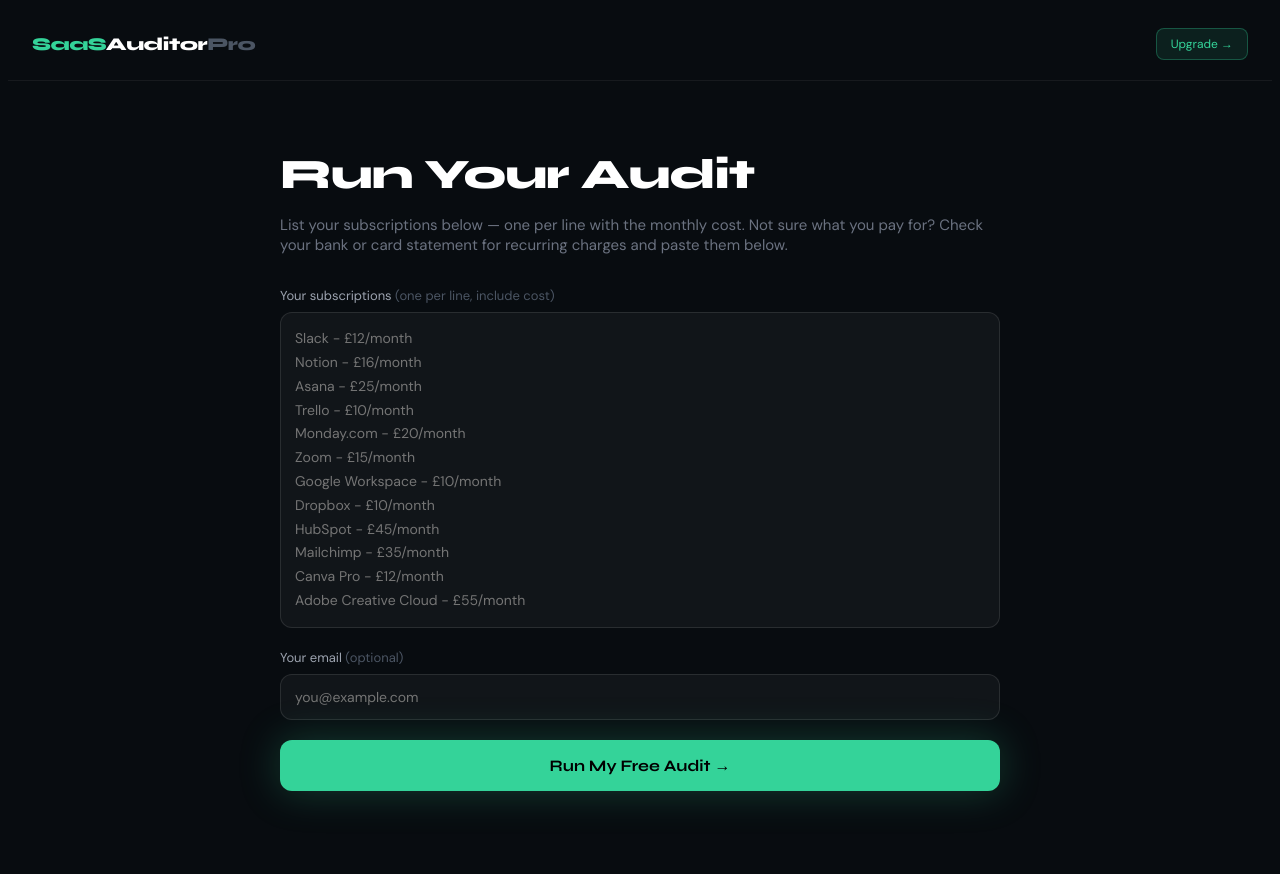
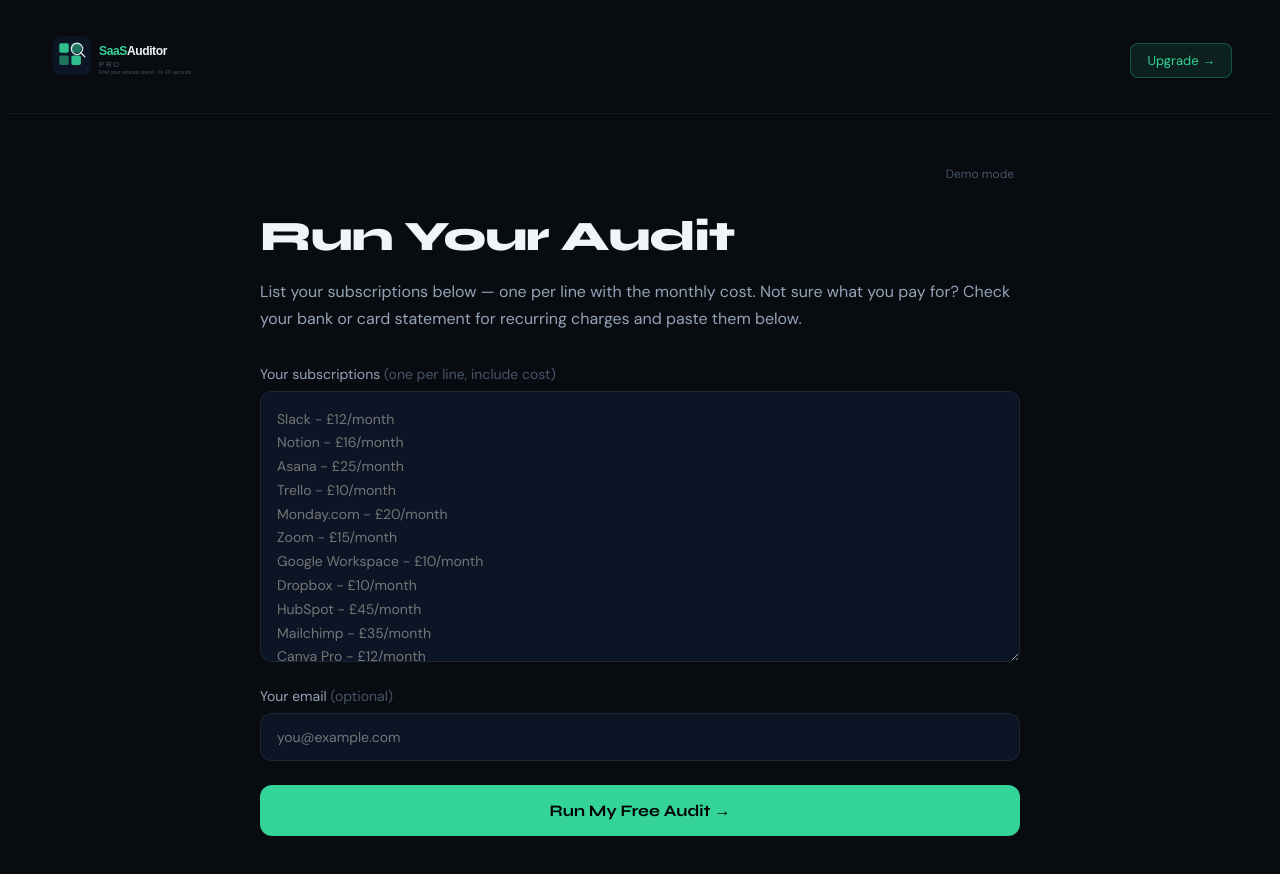
Before and after one commit to SaasAuditorPro/saas-auditor-pro, a Next.js app in the folder saas-auditor-pro/: page /audit in a window 1280 px wide. Shown: the top 874 px of the page. Before the commit the page ends 839 px from the top, so only its background shows below. Built offline with nearby package versions, Linux system fonts and the light colour scheme.

Commit message:
Update page.tsx
Demo mode

```diff
--- a/saas-auditor-pro/app/audit/page.tsx
+++ b/saas-auditor-pro/app/audit/page.tsx
@@ -16,145 +16,190 @@
 Canva Pro - £12/month
 Adobe Creative Cloud - £55/month`;
 
-interface Teaser { totalMonthly: number; wastePct: number; annualSaving: number; toolCount: number; biggestWaste: string; }
+const DEMO_PASSWORD = "SaaSdemoPro10*";
+
+const c = {
+  bg: "#080c10",
+  card: "#0c1525",
+  green: "#34d399",
+  greenBorder: "rgba(52,211,153,0.25)",
+  text: "#f1f5f9",
+  sub: "#94a3b8",
+  dim: "#475569",
+};
 
 export default function AuditPage() {
   const [subscriptions, setSubscriptions] = useState("");
   const [email, setEmail] = useState("");
+  const [demoPassword, setDemoPassword] = useState("");
   const [loading, setLoading] = useState(false);
+  const [teaser, setTeaser] = useState<any>(null);
   const [report, setReport] = useState("");
-  const [teaser, setTeaser] = useState<Teaser | null>(null);
   const [error, setError] = useState("");
+  const [showDemo, setShowDemo] = useState(false);
 
-  const runAudit = async (isPro = false) => {
+  const isDemoMode = demoPassword === DEMO_PASSWORD;
+
+  const runAudit = async () => {
     if (!subscriptions.trim()) { setError("Please paste your subscriptions first."); return; }
-    setError(""); setLoading(true); setReport(""); setTeaser(null);
+    setError(""); setLoading(true); setTeaser(null); setReport("");
     try {
-      if (email) { fetch("/api/subscribe", { method: "POST", headers: { "Content-Type": "application/json" }, body: JSON.stringify({ email }) }).catch(() => {}); }
-      const res = await fetch("/api/audit", { method: "POST", headers: { "Content-Type": "application/json" }, body: JSON.stringify({ subscriptions, email, isPro }) });
+      const res = await fetch("/api/audit", {
+        method: "POST",
+        headers: { "Content-Type": "application/json" },
+        body: JSON.stringify({ subscriptions, email, isPro: isDemoMode })
+      });
       const data = await res.json();
-      if (data.error) setError(data.error);
-      else if (data.isPro) setReport(data.report);
-      else setTeaser(data.teaser);
+      if (data.error) {
+        setError(data.error);
+      } else if (isDemoMode) {
+        setReport(data.report);
+      } else {
+        setTeaser(data.teaser);
+      }
     } catch { setError("Something went wrong. Please try again."); }
     finally { setLoading(false); }
   };
 
+  const goToCheckout = async () => {
+    const res = await fetch("/api/checkout", { method: "POST", headers: { "Content-Type": "application/json" }, body: JSON.stringify({ email }) });
+    const data = await res.json();
+    if (data.url) window.location.href = data.url;
+  };
+
   const renderedReport = report ? marked(report) as string : "";
 
-  const goToCheckout = async () => {
-    try {
-      const res = await fetch("/api/checkout", { method: "POST", headers: { "Content-Type": "application/json" }, body: JSON.stringify({ email: email || undefined }) });
-      const data = await res.json();
-      if (data.url) { window.location.href = data.url; }
-      else { window.location.href = "/checkout"; }
-    } catch { window.location.href = "/checkout"; }
-  };
-
   return (
-    <main style={{ minHeight: "100vh", background: "#080c10" }}>
-      <nav style={{ display: "flex", alignItems: "center", justifyContent: "space-between", padding: "20px 24px", borderBottom: "1px solid rgba(255,255,255,0.06)" }}>
-        <Link href="/" style={{ fontFamily: "Syne, sans-serif", fontWeight: 800, fontSize: "18px", textDecoration: "none", letterSpacing: "-0.5px" }}>
-          <span style={{ color: "#34d399" }}>SaaS</span><span style={{ color: "#fff" }}>Auditor</span><span style={{ color: "#4b5563" }}>Pro</span>
+    <main style={{ minHeight: "100vh", background: c.bg }}>
+      <nav style={{ display: "flex", alignItems: "center", justifyContent: "space-between", padding: "24px 40px", borderBottom: "1px solid rgba(255,255,255,0.06)" }}>
+        <Link href="/" style={{ textDecoration: "none" }}>
+          <img src="/logo.svg" alt="SaaS Auditor Pro" style={{ height: "52px", width: "auto" }} />
         </Link>
-        <Link href="/checkout" style={{ fontSize: "12px", background: "rgba(52,211,153,0.1)", border: "1px solid rgba(52,211,153,0.3)", color: "#34d399", padding: "7px 14px", borderRadius: "8px", textDecoration: "none", fontFamily: "DM Sans, sans-serif", whiteSpace: "nowrap" }}>Upgrade →</Link>
+        <Link href="/checkout" style={{ fontSize: "13px", background: "rgba(52,211,153,0.1)", border: "1px solid rgba(52,211,153,0.3)", color: c.green, padding: "8px 16px", borderRadius: "8px", textDecoration: "none", fontFamily: "DM Sans, sans-serif" }}>Upgrade →</Link>
       </nav>
 
-      <div style={{ maxWidth: "720px", margin: "0 auto", padding: "40px 24px" }}>
+      <div style={{ maxWidth: "760px", margin: "0 auto", padding: "48px 32px" }}>
+
+        {/* Demo mode toggle */}
+        <div style={{ textAlign: "right", marginBottom: "12px" }}>
+          <button onClick={() => setShowDemo(!showDemo)} style={{ background: "none", border: "none", color: c.dim, fontSize: "12px", cursor: "pointer", fontFamily: "DM Sans, sans-serif" }}>
+            {showDemo ? "Hide demo mode" : "Demo mode"}
+          </button>
+        </div>
+
+        {showDemo && (
+          <div style={{ background: "rgba(96,165,250,0.06)", border: "1px solid rgba(96,165,250,0.15)", borderRadius: "12px", padding: "16px 20px", marginBottom: "20px" }}>
+            <label style={{ fontFamily: "DM Sans, sans-serif", fontSize: "13px", color: "#60a5fa", display: "block", marginBottom: "8px" }}>Demo password</label>
+            <input
+              type="password"
+              value={demoPassword}
+              onChange={e => setDemoPassword(e.target.value)}
+              placeholder="Enter demo password"
+              style={{ width: "100%", background: "#0c1525", border: "1px solid rgba(96,165,250,0.2)", borderRadius: "8px", padding: "10px 14px", color: c.text, fontFamily: "DM Sans, sans-serif", fontSize: "14px", boxSizing: "border-box" }}
+            />
+            {isDemoMode && <p style={{ fontFamily: "DM Sans, sans-serif", fontSize: "12px", color: c.green, marginTop: "8px" }}>✓ Demo mode active — full report unlocked</p>}
+          </div>
+        )}
+
         {!teaser && !report ? (
           <>
-            <h1 style={{ fontFamily: "Syne, sans-serif", fontWeight: 800, fontSize: "clamp(28px, 6vw, 42px)", color: "#fff", marginBottom: "8px", letterSpacing: "-1px" }}>Run Your Audit</h1>
-            <p style={{ fontFamily: "DM Sans, sans-serif", color: "#6b7280", marginBottom: "32px", fontSize: "15px" }}>List your subscriptions below — one per line with the monthly cost. Not sure what you pay for? Check your bank or card statement for recurring charges and paste them below.</p>
-            <div style={{ marginBottom: "16px" }}>
-              <label style={{ fontFamily: "DM Sans, sans-serif", fontSize: "13px", color: "#9ca3af", display: "block", marginBottom: "8px" }}>Your subscriptions <span style={{ color: "#4b5563" }}>(one per line, include cost)</span></label>
-              <textarea value={subscriptions} onChange={(e) => setSubscriptions(e.target.value)} placeholder={PLACEHOLDER} rows={12} style={{ width: "100%", background: "rgba(255,255,255,0.04)", border: "1px solid rgba(255,255,255,0.1)", borderRadius: "12px", padding: "14px", fontFamily: "DM Sans, sans-serif", fontSize: "14px", color: "#d1d5db", outline: "none", resize: "none", boxSizing: "border-box", lineHeight: "1.7" }} />
+            <h1 style={{ fontFamily: "Syne, sans-serif", fontWeight: 800, fontSize: "clamp(28px, 5vw, 42px)", color: c.text, marginBottom: "12px", letterSpacing: "-1px" }}>Run Your Audit</h1>
+            <p style={{ fontFamily: "DM Sans, sans-serif", color: c.sub, fontSize: "16px", marginBottom: "32px", lineHeight: 1.7 }}>
+              List your subscriptions below — one per line with the monthly cost. Not sure what you pay for? Check your bank or card statement for recurring charges and paste them below.
+            </p>
+
+            <div style={{ marginBottom: "20px" }}>
+              <label style={{ fontFamily: "DM Sans, sans-serif", fontSize: "14px", color: c.sub, display: "block", marginBottom: "8px" }}>Your subscriptions <span style={{ color: c.dim }}>(one per line, include cost)</span></label>
+              <textarea
+                value={subscriptions}
+                onChange={e => setSubscriptions(e.target.value)}
+                placeholder={PLACEHOLDER}
+                rows={10}
+                style={{ width: "100%", background: "#0c1525", border: "1px solid rgba(255,255,255,0.08)", borderRadius: "12px", padding: "16px", color: c.text, fontFamily: "DM Sans, sans-serif", fontSize: "14px", lineHeight: 1.7, resize: "vertical", boxSizing: "border-box" }}
+              />
             </div>
-            <div style={{ marginBottom: "20px" }}>
-              <label style={{ fontFamily: "DM Sans, sans-serif", fontSize: "13px", color: "#9ca3af", display: "block", marginBottom: "8px" }}>Your email <span style={{ color: "#4b5563" }}>(optional)</span></label>
-              <input type="email" value={email} onChange={(e) => setEmail(e.target.value)} placeholder="you@example.com" style={{ width: "100%", background: "rgba(255,255,255,0.04)", border: "1px solid rgba(255,255,255,0.1)", borderRadius: "12px", padding: "13px 14px", fontFamily: "DM Sans, sans-serif", fontSize: "14px", color: "#d1d5db", outline: "none", boxSizing: "border-box" }} />
+
+            <div style={{ marginBottom: "24px" }}>
+              <label style={{ fontFamily: "DM Sans, sans-serif", fontSize: "14px", color: c.sub, display: "block", marginBottom: "8px" }}>Your email <span style={{ color: c.dim }}>(optional)</span></label>
+              <input
+                type="email"
+                value={email}
+                onChange={e => setEmail(e.target.value)}
+                placeholder="you@example.com"
+                style={{ width: "100%", background: "#0c1525", border: "1px solid rgba(255,255,255,0.08)", borderRadius: "12px", padding: "14px 16px", color: c.text, fontFamily: "DM Sans, sans-serif", fontSize: "14px", boxSizing: "border-box" }}
+              />
             </div>
-            {error && <p style={{ color: "#f87171", fontSize: "14px", background: "rgba(248,113,113,0.1)", border: "1px solid rgba(248,113,113,0.2)", borderRadius: "8px", padding: "12px 14px", marginBottom: "16px", fontFamily: "DM Sans, sans-serif" }}>{error}</p>}
-            <button onClick={() => runAudit(false)} disabled={loading} style={{ width: "100%", background: loading ? "#1f2937" : "#34d399", color: loading ? "#6b7280" : "#000", fontFamily: "Syne, sans-serif", fontWeight: 700, fontSize: "16px", padding: "16px", borderRadius: "12px", border: "none", cursor: loading ? "not-allowed" : "pointer", boxShadow: loading ? "none" : "0 0 40px rgba(52,211,153,0.25)", transition: "all 0.2s" }}>
-              {loading ? "Analysing your stack..." : "Run My Free Audit →"}
+
+            {error && <div style={{ background: "rgba(248,113,113,0.1)", border: "1px solid rgba(248,113,113,0.3)", borderRadius: "10px", padding: "12px 16px", marginBottom: "20px", fontFamily: "DM Sans, sans-serif", fontSize: "14px", color: "#f87171" }}>{error}</div>}
+
+            <button
+              onClick={runAudit}
+              disabled={loading}
+              style={{ width: "100%", background: c.green, color: "#000", fontFamily: "Syne, sans-serif", fontWeight: 700, fontSize: "16px", padding: "16px", borderRadius: "12px", border: "none", cursor: loading ? "not-allowed" : "pointer", opacity: loading ? 0.7 : 1 }}
+            >
+              {loading ? "Analysing your stack..." : isDemoMode ? "Run Full Demo Audit →" : "Run My Free Audit →"}
             </button>
           </>
         ) : teaser ? (
           <>
-            <h1 style={{ fontFamily: "Syne, sans-serif", fontWeight: 800, fontSize: "clamp(24px, 5vw, 36px)", color: "#fff", letterSpacing: "-1px", marginBottom: "32px" }}>Your Audit Results</h1>
+            <h2 style={{ fontFamily: "Syne, sans-serif", fontWeight: 800, fontSize: "32px", color: c.text, marginBottom: "32px", letterSpacing: "-1px" }}>Your Audit Results</h2>
 
-            <div style={{ display: "grid", gridTemplateColumns: "1fr 1fr", gap: "12px", marginBottom: "28px" }}>
-              <div style={{ background: "rgba(255,255,255,0.03)", border: "1px solid rgba(255,255,255,0.07)", borderRadius: "16px", padding: "20px" }}>
-                <div style={{ fontFamily: "DM Sans, sans-serif", fontSize: "12px", color: "#6b7280", marginBottom: "6px", textTransform: "uppercase", letterSpacing: "0.5px" }}>Monthly spend</div>
-                <div style={{ fontFamily: "Syne, sans-serif", fontWeight: 800, fontSize: "32px", color: "#fff", letterSpacing: "-1px" }}>£{teaser.totalMonthly}</div>
+            <div style={{ display: "grid", gridTemplateColumns: "1fr 1fr", gap: "16px", marginBottom: "24px" }}>
+              <div style={{ background: c.card, border: "1px solid rgba(255,255,255,0.06)", borderRadius: "16px", padding: "24px" }}>
+                <div style={{ fontFamily: "DM Sans, sans-serif", fontSize: "12px", color: c.dim, letterSpacing: "1px", marginBottom: "8px" }}>MONTHLY SPEND</div>
+                <div style={{ fontFamily: "Syne, sans-serif", fontWeight: 800, fontSize: "40px", color: c.text }}>£{teaser?.totalMonthly}</div>
               </div>
-              <div style={{ background: "rgba(52,211,153,0.08)", border: "1px solid rgba(52,211,153,0.3)", borderRadius: "16px", padding: "20px" }}>
-                <div style={{ fontFamily: "DM Sans, sans-serif", fontSize: "12px", color: "#34d399", marginBottom: "6px", textTransform: "uppercase", letterSpacing: "0.5px" }}>Potential saving</div>
-                <div style={{ fontFamily: "Syne, sans-serif", fontWeight: 800, fontSize: "32px", color: "#34d399", letterSpacing: "-1px" }}>£{teaser.annualSaving}/yr</div>
+              <div style={{ background: "rgba(52,211,153,0.05)", border: `1px solid ${c.greenBorder}`, borderRadius: "16px", padding: "24px" }}>
+                <div style={{ fontFamily: "DM Sans, sans-serif", fontSize: "12px", color: c.green, letterSpacing: "1px", marginBottom: "8px" }}>POTENTIAL SAVING</div>
+                <div style={{ fontFamily: "Syne, sans-serif", fontWeight: 800, fontSize: "40px", color: c.green }}>£{teaser?.annualSaving}/yr</div>
               </div>
             </div>
 
-            <div style={{ background: "rgba(255,255,255,0.03)", border: "1px solid rgba(255,255,255,0.07)", borderRadius: "16px", padding: "24px", marginBottom: "28px" }}>
-              <p style={{ fontFamily: "DM Sans, sans-serif", color: "#9ca3af", fontSize: "14px", marginBottom: "16px" }}>
-                We analysed your {teaser.toolCount} subscriptions and found <strong style={{ color: "#fff" }}>{teaser.wastePct}% waste</strong>. Your biggest drain is <strong style={{ color: "#f87171" }}>{teaser.biggestWaste}</strong>.
+            <div style={{ background: c.card, border: "1px solid rgba(255,255,255,0.06)", borderRadius: "16px", padding: "28px", marginBottom: "24px", position: "relative", overflow: "hidden" }}>
+              <p style={{ fontFamily: "DM Sans, sans-serif", fontSize: "15px", color: c.sub, marginBottom: "20px" }}>
+                We analysed your <strong style={{ color: c.text }}>{teaser?.toolCount} subscriptions</strong> and found <strong style={{ color: c.text }}>{teaser?.wastePct}% waste</strong>. Your biggest drain is <strong style={{ color: c.green }}>{teaser?.biggestWaste}</strong>.
               </p>
 
-              <div style={{ position: "relative", overflow: "hidden", borderRadius: "12px" }}>
-                <div style={{ filter: "blur(4px)", opacity: 0.4, background: "rgba(255,255,255,0.02)", border: "1px solid rgba(255,255,255,0.06)", borderRadius: "12px", padding: "20px", fontFamily: "DM Sans, sans-serif", fontSize: "13px", color: "#d1d5db", lineHeight: 1.8 }}>
-                  <p>🔴 CUT IMMEDIATELY</p>
-                  <p>████████ — £XX/month — ████████████████</p>
-                  <p>████████ — £XX/month — ████████████████</p>
-                  <p>🟡 REPLACE WITH CHEAPER ALTERNATIVE</p>
-                  <p>████████ → ████████ — Save £XX/month</p>
-                  <p>🟢 OVERLAPPING TOOLS</p>
-                  <p>████████ and ████████ do the same thing</p>
-                  <p>📊 YOUR OPTIMISED STACK — £XXX/month</p>
-                </div>
-                <div style={{ position: "absolute", inset: 0, display: "flex", alignItems: "center", justifyContent: "center", background: "rgba(8,12,16,0.7)", borderRadius: "12px" }}>
-                  <div style={{ textAlign: "center" }}>
-                    <div style={{ fontFamily: "Syne, sans-serif", fontWeight: 800, fontSize: "18px", color: "#fff", marginBottom: "4px" }}>🔒 Full report locked</div>
-                    <div style={{ fontFamily: "DM Sans, sans-serif", fontSize: "13px", color: "#6b7280" }}>Upgrade to unlock every saving</div>
-                  </div>
-                </div>
+              <div style={{ filter: "blur(4px)", pointerEvents: "none", userSelect: "none", opacity: 0.5 }}>
+                {["🔴 Cut immediately: Hootsuite — save £49/month", "🟡 Replace: Mailchimp → Brevo — save £23/month", "🟢 Overlap: Xero + QuickBooks — paying twice", "📊 Summary: £127/month saveable", "⚡ Week 1: Cancel Hootsuite today"].map((line, i) => (
+                  <div key={i} style={{ fontFamily: "DM Sans, sans-serif", fontSize: "14px", color: c.sub, padding: "6px 0", borderBottom: "1px solid rgba(255,255,255,0.04)" }}>{line}</div>
+                ))}
+              </div>
+
+              <div style={{ position: "absolute", top: "50%", left: "50%", transform: "translate(-50%, -50%)", textAlign: "center", zIndex: 10 }}>
+                <div style={{ fontSize: "28px", marginBottom: "8px" }}>🔒</div>
+                <div style={{ fontFamily: "Syne, sans-serif", fontWeight: 700, fontSize: "18px", color: c.text }}>Full report locked</div>
+                <div style={{ fontFamily: "DM Sans, sans-serif", fontSize: "13px", color: c.sub }}>Upgrade to unlock every saving</div>
               </div>
             </div>
 
-            <div style={{ background: "rgba(52,211,153,0.07)", border: "1px solid rgba(52,211,153,0.25)", borderRadius: "16px", padding: "28px 24px", textAlign: "center", marginBottom: "16px" }}>
-              <div style={{ fontFamily: "Syne, sans-serif", fontWeight: 800, fontSize: "28px", color: "#34d399", marginBottom: "4px" }}>£{teaser.annualSaving} waiting for you</div>
-              <p style={{ fontFamily: "DM Sans, sans-serif", color: "#9ca3af", fontSize: "14px", marginBottom: "20px" }}>Unlock your full report to see exactly what to cut, what to replace, and your week-by-week action plan.</p>
-              <button onClick={goToCheckout} style={{ display: "inline-block", background: "#34d399", color: "#000", fontFamily: "Syne, sans-serif", fontWeight: 700, padding: "14px 32px", borderRadius: "10px", border: "none", cursor: "pointer", fontSize: "16px", boxShadow: "0 0 40px rgba(52,211,153,0.3)" }}>
+            <div style={{ background: "rgba(52,211,153,0.04)", border: `1px solid ${c.greenBorder}`, borderRadius: "16px", padding: "28px", textAlign: "center" }}>
+              <h3 style={{ fontFamily: "Syne, sans-serif", fontWeight: 800, fontSize: "24px", color: c.green, marginBottom: "8px" }}>£{teaser?.annualSaving} waiting for you</h3>
+              <p style={{ fontFamily: "DM Sans, sans-serif", color: c.sub, fontSize: "14px", marginBottom: "24px" }}>Unlock your full report to see exactly what to cut, what to replace, and your week-by-week action plan.</p>
+              <button onClick={goToCheckout} style={{ display: "inline-block", background: c.green, color: "#000", fontFamily: "Syne, sans-serif", fontWeight: 700, padding: "14px 32px", borderRadius: "10px", border: "none", cursor: "pointer", fontSize: "16px", boxShadow: "0 0 40px rgba(52,211,153,0.3)" }}>
                 Unlock Full Report — £19/mo →
               </button>
-              <p style={{ fontFamily: "DM Sans, sans-serif", color: "#4b5563", fontSize: "12px", marginTop: "12px" }}>Cancel anytime · Pays for itself in week 1</p>
+              <p style={{ fontFamily: "DM Sans, sans-serif", color: c.dim, fontSize: "12px", marginTop: "12px" }}>Cancel anytime · Pays for itself in week 1</p>
             </div>
-
-            <button onClick={() => { setTeaser(null); setSubscriptions(""); }} style={{ width: "100%", background: "none", border: "1px solid rgba(255,255,255,0.08)", color: "#6b7280", fontFamily: "DM Sans, sans-serif", fontSize: "13px", padding: "12px", borderRadius: "10px", cursor: "pointer" }}>← Start over</button>
           </>
         ) : (
           <>
-            <div style={{ display: "flex", alignItems: "center", justifyContent: "space-between", marginBottom: "28px", flexWrap: "wrap", gap: "12px" }}>
-              <h1 style={{ fontFamily: "Syne, sans-serif", fontWeight: 800, fontSize: "clamp(24px, 5vw, 36px)", color: "#fff", letterSpacing: "-1px", margin: 0 }}>Your Full Savings Report</h1>
-              <button onClick={() => { setReport(""); setSubscriptions(""); }} style={{ fontSize: "13px", color: "#6b7280", background: "none", border: "none", cursor: "pointer", fontFamily: "DM Sans, sans-serif", whiteSpace: "nowrap" }}>← Run another</button>
+            <div style={{ display: "flex", alignItems: "center", justifyContent: "space-between", marginBottom: "32px", flexWrap: "wrap", gap: "12px" }}>
+              <h2 style={{ fontFamily: "Syne, sans-serif", fontWeight: 800, fontSize: "28px", color: c.text, letterSpacing: "-0.5px" }}>Your Full Audit Report</h2>
+              {isDemoMode && <span style={{ fontFamily: "DM Sans, sans-serif", fontSize: "12px", color: "#60a5fa", background: "rgba(96,165,250,0.1)", border: "1px solid rgba(96,165,250,0.2)", padding: "4px 12px", borderRadius: "100px" }}>Demo Mode</span>}
             </div>
-            <div className="report-content" dangerouslySetInnerHTML={{ __html: renderedReport }} style={{ background: "rgba(255,255,255,0.03)", border: "1px solid rgba(52,211,153,0.2)", borderRadius: "16px", padding: "clamp(20px, 5vw, 40px)", marginBottom: "28px", overflowX: "auto" }} />
+            <div
+              dangerouslySetInnerHTML={{ __html: renderedReport }}
+              style={{ fontFamily: "DM Sans, sans-serif", color: c.sub, lineHeight: 1.8, fontSize: "15px" }}
+            />
+            <div style={{ marginTop: "40px", textAlign: "center" }}>
+              <button onClick={() => { setReport(""); setTeaser(null); setSubscriptions(""); }} style={{ background: "none", border: `1px solid rgba(255,255,255,0.1)`, color: c.sub, fontFamily: "DM Sans, sans-serif", fontSize: "14px", padding: "10px 24px", borderRadius: "8px", cursor: "pointer" }}>
+                Run another audit
+              </button>
+            </div>
           </>
         )}
       </div>
-
-      <style>{`
-        .report-content { color: #d1d5db; font-family: 'DM Sans', sans-serif; font-size: 15px; line-height: 1.8; }
-        .report-content h1, .report-content h2, .report-content h3 { font-family: 'Syne', sans-serif; color: #f9fafb; margin: 24px 0 10px; letter-spacing: -0.5px; }
-        .report-content h2 { font-size: 18px; border-bottom: 1px solid rgba(255,255,255,0.08); padding-bottom: 8px; }
-        .report-content h3 { font-size: 16px; color: #34d399; }
-        .report-content p { margin: 10px 0; }
-        .report-content strong { color: #f9fafb; font-weight: 600; }
-        .report-content ul, .report-content ol { padding-left: 18px; margin: 10px 0; }
-        .report-content li { margin: 5px 0; }
-        .report-content table { width: 100%; border-collapse: collapse; margin: 16px 0; font-size: 13px; min-width: 300px; }
-        .report-content th { background: rgba(52,211,153,0.1); color: #34d399; padding: 8px 12px; text-align: left; font-family: 'Syne', sans-serif; font-weight: 600; border: 1px solid rgba(52,211,153,0.2); }
-        .report-content td { padding: 8px 12px; border: 1px solid rgba(255,255,255,0.06); color: #d1d5db; }
-        .report-content tr:nth-child(even) td { background: rgba(255,255,255,0.02); }
-        .report-content hr { border: none; border-top: 1px solid rgba(255,255,255,0.08); margin: 20px 0; }
-      `}</style>
     </main>
   );
 }
```
